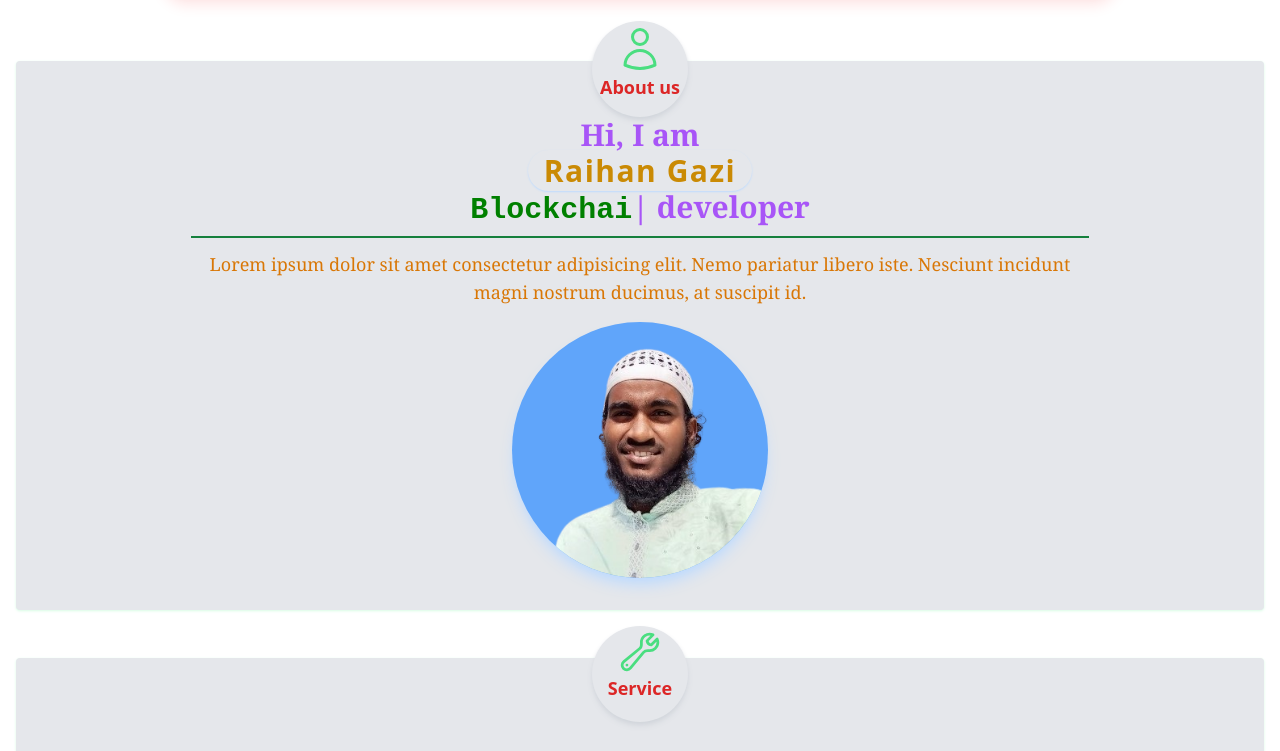
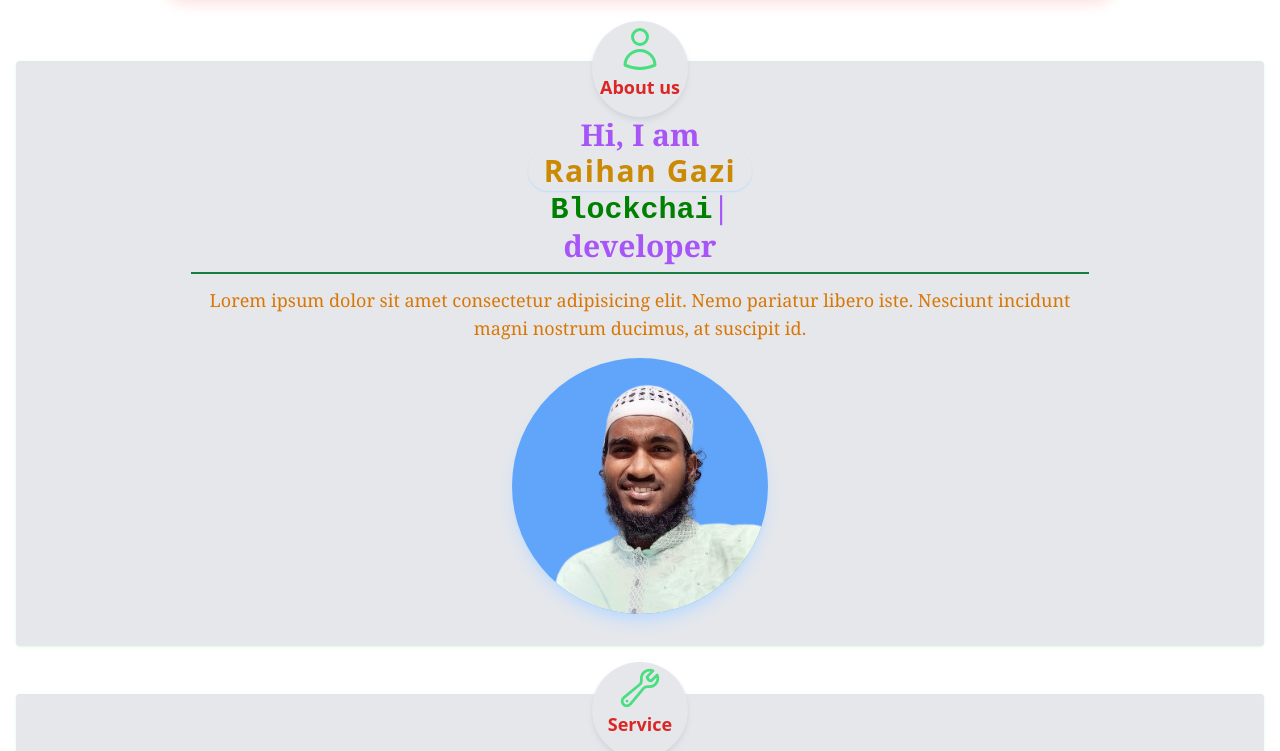
Before and after one commit to gaziraihan1/portfolio, a website built with Vite: page index.html in a window 1280 px wide. Shown: the part 899-1650 px from the top of the page. Built offline with nearby package versions, Linux system fonts and the light colour scheme; a web font is replaced by a local one.

```diff
--- a/index.html
+++ b/index.html
@@ -70,7 +70,7 @@
                           <h1 class="rounded flex justify-center text-center  text-red-600 text-lg font-bold font-sans">About us</h1>
                     </div>
 
-                    <h1 class=" relative bottom-12 text-center mb-3 font-bold text-3xl font-serif text-purple-500 w-3/4 mx-auto border-b-2 border-b-green-700 pb-2">Hi, I am <br><span class="text-yellow-600 font-extrabold font-sans tracking-wider shadow-sm rounded-full px-4 shadow-blue-200">Raihan Gazi</span> <br> <span class="animationName"></span> developer</h1>
+                    <h1 class=" relative bottom-12 text-center mb-3 font-bold text-3xl font-serif text-purple-500 w-3/4 mx-auto border-b-2 border-b-green-700 pb-2">Hi, I am <br><span class="text-yellow-600 font-extrabold font-sans tracking-wider shadow-sm rounded-full px-4 shadow-blue-200">Raihan Gazi</span> <br> <span class="animationName"></span><br> developer</h1>
                     <p class=" relative bottom-12 w-3/4 mx-auto text-center font-serif text-lg text-amber-600">Lorem ipsum dolor sit amet consectetur adipisicing elit. Nemo pariatur libero iste. Nesciunt incidunt magni nostrum ducimus, at suscipit id.</p>
                 </div>
             </div>
```
